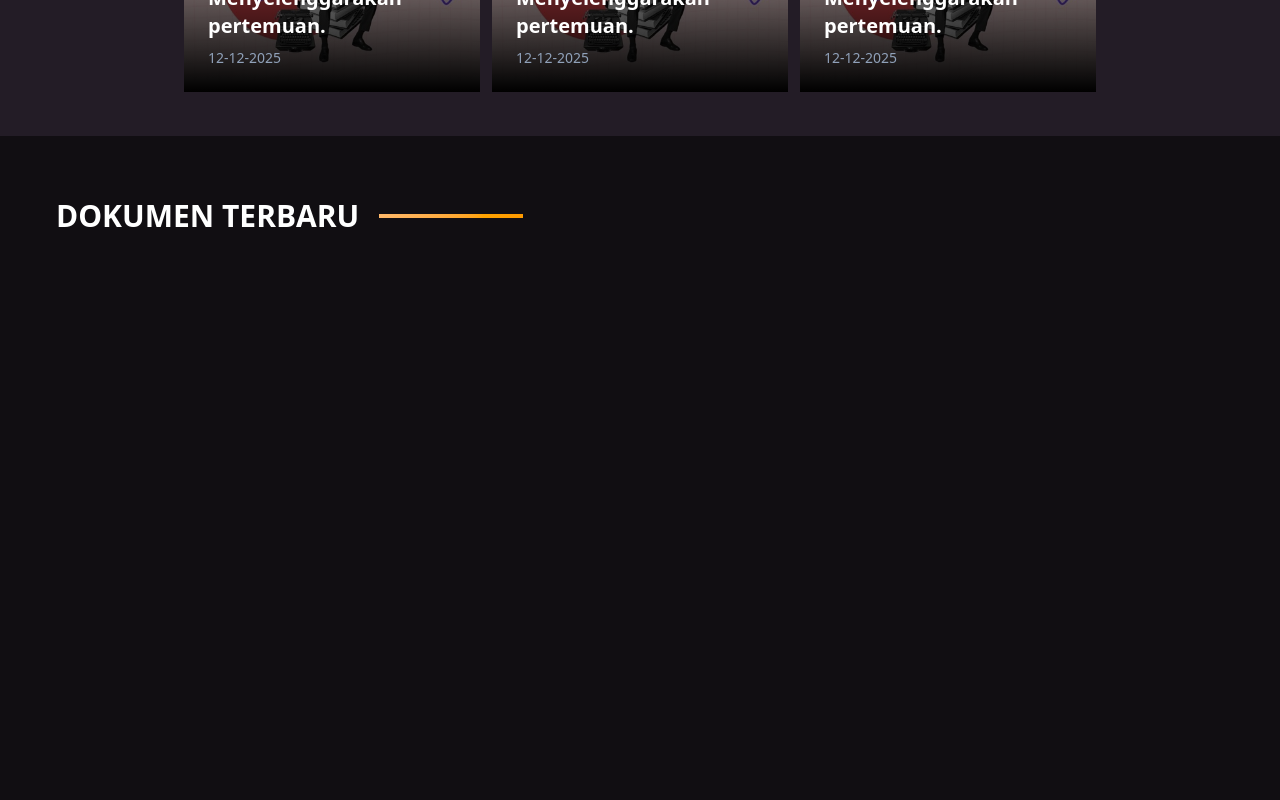
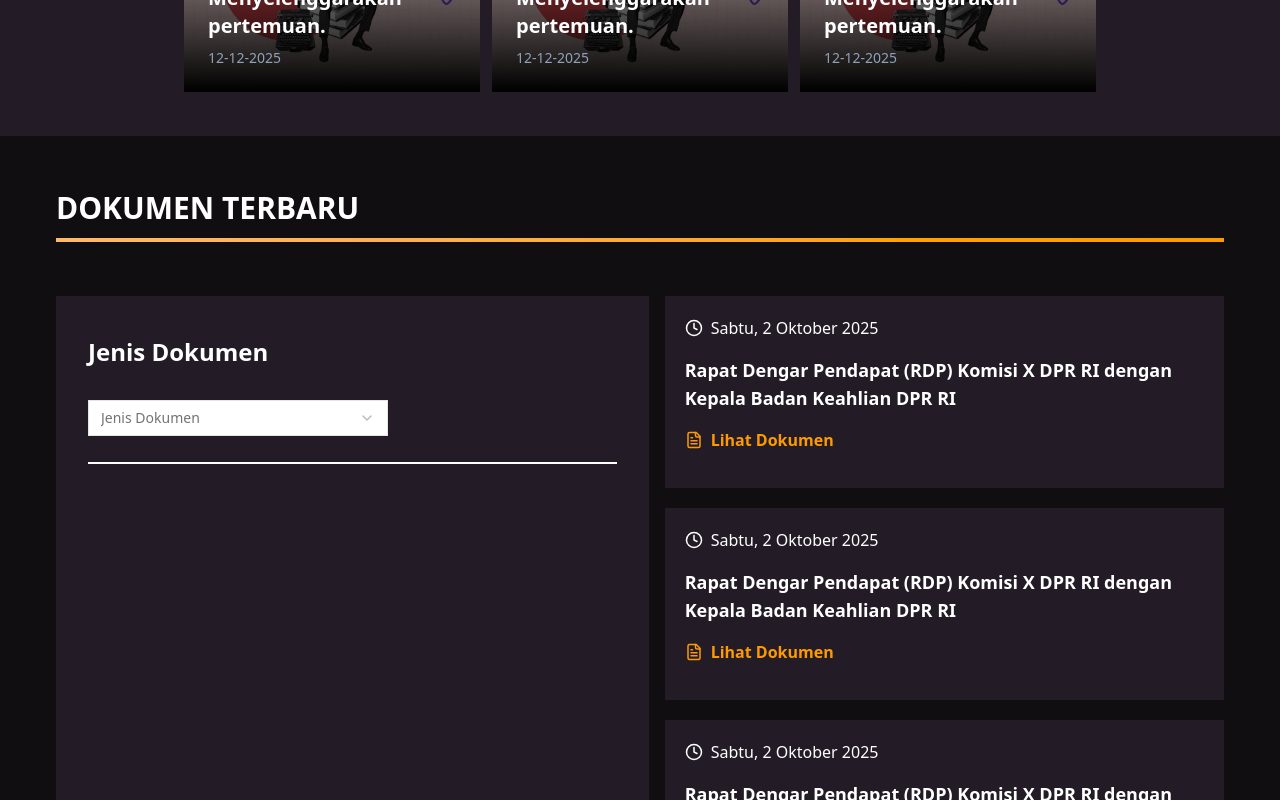
Before and after one commit to bugs17/web-dprd-waropen, a Next.js app: page / in a window 1280 px wide. Shown: the part 2000-2800 px from the top of the page. Before the commit the page ends 2296 px from the top, so only its background shows below. Built offline with nearby package versions, Linux system fonts and the light colour scheme.

Commit message:
add dokumen terbaru on homepage

```diff
--- a/app/page.jsx
+++ b/app/page.jsx
@@ -1,6 +1,7 @@
 import BackToTop from "@/components/custom/back-to-top";
 import BeritaHome from "@/components/custom/berita";
 import Devider from "@/components/custom/devider";
+import DokumenTerbaru from "@/components/custom/dokumen-terbaru-home";
 import Hero from "@/components/custom/hero-section";
 import LayananCepat from "@/components/custom/layanan-cepat";
 import Navbar from "@/components/custom/navbar";
@@ -17,14 +18,15 @@
 
   return (
     <>
-      <BackToTop />
+      {/* <BackToTop /> */}
       <Navbar />
       <Hero />
-      <Devider title={'Layanan Cepat'} bg={false} btn={false} />
+      <Devider title={'Layanan Cepat'} bg={false} btn={false} underLine={false} />
       <LayananCepat />
-      <Devider title={'Berita Terkini'} bg={true} btn={true} />
+      <Devider title={'Berita Terkini'} bg={true} btn={true} underLine={false} />
       <BeritaHome />
-      <Devider title={'Dokumen Terbaru'} bg={false} btn={false} />
+      <Devider title={'Dokumen Terbaru'} bg={false} btn={false} underLine={true} />
+      <DokumenTerbaru />
     </>
   );
 }
--- a/components/custom/berita.jsx
+++ b/components/custom/berita.jsx
@@ -4,7 +4,7 @@
 
 const Card = ({imgUrl, judul, update, urlBerita}) => {
     return (
-            <Link href={'/'} className="relative h-60 w-full sm:w-[calc(50%-0.75rem)] md:w-[calc(25%-0.75rem)] overflow-hidden hover:shadow-amber-100 hover:shadow-md" style={{backgroundImage: `url(${imgUrl})`, backgroundSize:'cover', backgroundPosition: 'center',}}>
+            <Link href={'/'} className="relative h-60 w-full sm:w-[calc(50%-0.75rem)] md:w-[calc(25%-0.75rem)] overflow-hidden hover:shadow-amber-100 hover:shadow-sm" style={{backgroundImage: `url(${imgUrl})`, backgroundSize:'cover', backgroundPosition: 'center',}}>
                 <div
                 className="
                     absolute inset-0 z-0
--- a/components/custom/devider.jsx
+++ b/components/custom/devider.jsx
@@ -2,14 +2,20 @@
 import { Button } from '../ui/button'
 import { MoveRight } from 'lucide-react'
 
-const Devider = ({title, bg, btn}) => {
+const Devider = ({title, bg, btn, underLine}) => {
   return (
-    <div className={`h-40 w-full  items-center flex flex-row justify-between px-14 ${bg ? 'bg-[#231c26]' : ''} `}>
+    <div className={`h-40 w-full   flex ${btn ? 'flex-row items-center' : 'flex-col justify-center gap-3'}  justify-between px-14 ${bg ? 'bg-[#231c26]' : ''} `}>
 
         <div className='flex flex-row gap-5 items-center'>
             <span className='text-md lg:text-3xl font-semibold text-white uppercase'>{title}</span>
-            <div className="h-1 w-20 lg:w-36 bg-gradient-to-r from-orange-300 to-amber-500" />
+            {!underLine && (
+              <div className="h-1 w-20 lg:w-36 bg-gradient-to-r from-orange-300 to-amber-500" />
+            )}
         </div>
+
+        {underLine && (
+          <div className="h-1 w-full bg-gradient-to-r from-orange-300 to-amber-500" />
+        )}
 
         {btn && (
 
--- /dev/null
+++ b/components/custom/dokumen-terbaru-home.jsx
@@ -0,0 +1,64 @@
+import { Car, ChevronDown, Clock4, FileText } from 'lucide-react'
+import React from 'react'
+import { Select, SelectContent, SelectItem, SelectTrigger, SelectValue } from '../ui/select'
+import Link from 'next/link'
+
+const Card = () => {
+    return (
+        <div className='w-full px-5 py-5 flex flex-col gap-4 h-48 bg-[#231c26]'>
+            <div className='flex items-center flex-row gap-2'>
+                <Clock4 size={18} className='text-white' />
+                <p className='text-white'>Sabtu, 2 Oktober 2025</p>
+            </div>
+            <span className='text-white text-lg font-semibold'>
+            Rapat Dengar Pendapat (RDP) Komisi X DPR RI dengan Kepala Badan Keahlian DPR RI
+            </span>
+
+            <Link href={'#'} className='inline-flex w-40 items-center flex-row gap-2 group/btn'>
+                <FileText size={18} className='text-amber-500 group-hover/btn:text-amber-300' />
+                <p className='text-amber-500 font-semibold group-hover/btn:text-amber-300'>Lihat Dokumen</p>
+            </Link>
+        </div>
+    )
+}
+
+const CustomSelect = () => {
+    return (
+        <Select>
+            <SelectTrigger className="w-[300px] text-black rounded-none bg-white ">
+                <SelectValue  placeholder="Jenis Dokumen" />
+            </SelectTrigger>
+            <SelectContent className={"rounded-none"}>
+                <SelectItem className={"focus:bg-amber-500 focus:text-white rounded-none"} value="keuangan">Laporan Keuangan DPRD</SelectItem>
+                <SelectItem className={"focus:bg-amber-500 focus:text-white rounded-none"} value="renstra">Rencana Strategis DPRD</SelectItem>
+                <SelectItem className={"focus:bg-amber-500 focus:text-white rounded-none"} value="publik">Dokumen Publikasi</SelectItem>
+                <SelectItem className={"focus:bg-amber-500 focus:text-white rounded-none"} value="hukum">Produk Hukum</SelectItem>
+            </SelectContent>
+        </Select>
+    )
+}
+
+const DokumenTerbaru = () => {
+  return (
+    <div className='px-14 flex flex-row gap-4 items-start pb-12'>
+        <div className='w-full hidden lg:block px-8 min-h-[700px] bg-[#231c26] pt-10 overflow-hidden'>
+            <div className='h-32 w-full flex flex-col gap-8 border-b-[2px] border-b-white'>
+                <span className='font-semibold text-2xl text-white'>Jenis Dokumen</span>
+                <CustomSelect />
+            </div>
+        </div>
+
+        <div className='w-full min-h-[700px] flex flex-col gap-5 items-center'>
+            {Array(4).fill(0).map((_,index) => (
+                <Card key={index} />
+            ))}
+            <div className='flex flex-row justify-center items-center gap-2'>
+                <span className='text-amber-300 cursor-pointer text-lg'>Lainnya</span>
+                <ChevronDown size={18} className='text-amber-300' />
+            </div>
+        </div>
+    </div>
+  )
+}
+
+export default DokumenTerbaru
--- /dev/null
+++ b/components/ui/select.jsx
@@ -0,0 +1,166 @@
+"use client"
+
+import * as React from "react"
+import * as SelectPrimitive from "@radix-ui/react-select"
+import { CheckIcon, ChevronDownIcon, ChevronUpIcon } from "lucide-react"
+
+import { cn } from "@/lib/utils"
+
+function Select({
+  ...props
+}) {
+  return <SelectPrimitive.Root data-slot="select" {...props} />;
+}
+
+function SelectGroup({
+  ...props
+}) {
+  return <SelectPrimitive.Group data-slot="select-group" {...props} />;
+}
+
+function SelectValue({
+  ...props
+}) {
+  return <SelectPrimitive.Value data-slot="select-value" {...props} />;
+}
+
+function SelectTrigger({
+  className,
+  size = "default",
+  children,
+  ...props
+}) {
+  return (
+    <SelectPrimitive.Trigger
+      data-slot="select-trigger"
+      data-size={size}
+      className={cn(
+        "border-input data-[placeholder]:text-muted-foreground [&_svg:not([class*='text-'])]:text-muted-foreground focus-visible:border-ring focus-visible:ring-ring/50 aria-invalid:ring-destructive/20 dark:aria-invalid:ring-destructive/40 aria-invalid:border-destructive dark:bg-input/30 dark:hover:bg-input/50 flex w-fit items-center justify-between gap-2 rounded-md border bg-transparent px-3 py-2 text-sm whitespace-nowrap shadow-xs transition-[color,box-shadow] outline-none focus-visible:ring-[3px] disabled:cursor-not-allowed disabled:opacity-50 data-[size=default]:h-9 data-[size=sm]:h-8 *:data-[slot=select-value]:line-clamp-1 *:data-[slot=select-value]:flex *:data-[slot=select-value]:items-center *:data-[slot=select-value]:gap-2 [&_svg]:pointer-events-none [&_svg]:shrink-0 [&_svg:not([class*='size-'])]:size-4",
+        className
+      )}
+      {...props}>
+      {children}
+      <SelectPrimitive.Icon asChild>
+        <ChevronDownIcon className="size-4 opacity-50" />
+      </SelectPrimitive.Icon>
+    </SelectPrimitive.Trigger>
+  );
+}
+
+function SelectContent({
+  className,
+  children,
+  position = "popper",
+  ...props
+}) {
+  return (
+    <SelectPrimitive.Portal>
+      <SelectPrimitive.Content
+        data-slot="select-content"
+        className={cn(
+          "bg-popover text-popover-foreground data-[state=open]:animate-in data-[state=closed]:animate-out data-[state=closed]:fade-out-0 data-[state=open]:fade-in-0 data-[state=closed]:zoom-out-95 data-[state=open]:zoom-in-95 data-[side=bottom]:slide-in-from-top-2 data-[side=left]:slide-in-from-right-2 data-[side=right]:slide-in-from-left-2 data-[side=top]:slide-in-from-bottom-2 relative z-50 max-h-(--radix-select-content-available-height) min-w-[8rem] origin-(--radix-select-content-transform-origin) overflow-x-hidden overflow-y-auto rounded-md border shadow-md",
+          position === "popper" &&
+            "data-[side=bottom]:translate-y-1 data-[side=left]:-translate-x-1 data-[side=right]:translate-x-1 data-[side=top]:-translate-y-1",
+          className
+        )}
+        position={position}
+        {...props}>
+        <SelectScrollUpButton />
+        <SelectPrimitive.Viewport
+          className={cn("p-1", position === "popper" &&
+            "h-[var(--radix-select-trigger-height)] w-full min-w-[var(--radix-select-trigger-width)] scroll-my-1")}>
+          {children}
+        </SelectPrimitive.Viewport>
+        <SelectScrollDownButton />
+      </SelectPrimitive.Content>
+    </SelectPrimitive.Portal>
+  );
+}
+
+function SelectLabel({
+  className,
+  ...props
+}) {
+  return (
+    <SelectPrimitive.Label
+      data-slot="select-label"
+      className={cn("text-muted-foreground px-2 py-1.5 text-xs", className)}
+      {...props} />
+  );
+}
+
+function SelectItem({
+  className,
+  children,
+  ...props
+}) {
+  return (
+    <SelectPrimitive.Item
+      data-slot="select-item"
+      className={cn(
+        "focus:bg-accent focus:text-accent-foreground [&_svg:not([class*='text-'])]:text-muted-foreground relative flex w-full cursor-default items-center gap-2 rounded-sm py-1.5 pr-8 pl-2 text-sm outline-hidden select-none data-[disabled]:pointer-events-none data-[disabled]:opacity-50 [&_svg]:pointer-events-none [&_svg]:shrink-0 [&_svg:not([class*='size-'])]:size-4 *:[span]:last:flex *:[span]:last:items-center *:[span]:last:gap-2",
+        className
+      )}
+      {...props}>
+      <span className="absolute right-2 flex size-3.5 items-center justify-center">
+        <SelectPrimitive.ItemIndicator>
+          <CheckIcon className="size-4 text-black" />
+        </SelectPrimitive.ItemIndicator>
+      </span>
+      <SelectPrimitive.ItemText>{children}</SelectPrimitive.ItemText>
+    </SelectPrimitive.Item>
+  );
+}
+
+function SelectSeparator({
+  className,
+  ...props
+}) {
+  return (
+    <SelectPrimitive.Separator
+      data-slot="select-separator"
+      className={cn("bg-border pointer-events-none -mx-1 my-1 h-px", className)}
+      {...props} />
+  );
+}
+
+function SelectScrollUpButton({
+  className,
+  ...props
+}) {
+  return (
+    <SelectPrimitive.ScrollUpButton
+      data-slot="select-scroll-up-button"
+      className={cn("flex cursor-default items-center justify-center py-1", className)}
+      {...props}>
+      <ChevronUpIcon className="size-4" />
+    </SelectPrimitive.ScrollUpButton>
+  );
+}
+
+function SelectScrollDownButton({
+  className,
+  ...props
+}) {
+  return (
+    <SelectPrimitive.ScrollDownButton
+      data-slot="select-scroll-down-button"
+      className={cn("flex cursor-default items-center justify-center py-1", className)}
+      {...props}>
+      <ChevronDownIcon className="size-4" />
+    </SelectPrimitive.ScrollDownButton>
+  );
+}
+
+export {
+  Select,
+  SelectContent,
+  SelectGroup,
+  SelectItem,
+  SelectLabel,
+  SelectScrollDownButton,
+  SelectScrollUpButton,
+  SelectSeparator,
+  SelectTrigger,
+  SelectValue,
+}
--- a/package.json
+++ b/package.json
@@ -13,6 +13,7 @@
     "@radix-ui/react-collapsible": "^1.1.11",
     "@radix-ui/react-dialog": "^1.1.14",
     "@radix-ui/react-navigation-menu": "^1.2.13",
+    "@radix-ui/react-select": "^2.2.5",
     "@radix-ui/react-separator": "^1.1.7",
     "@radix-ui/react-slot": "^1.2.3",
     "@radix-ui/react-tooltip": "^1.2.7",
```
Also changed, not shown: 1 other file (tests, documents, lock files or other folders).
